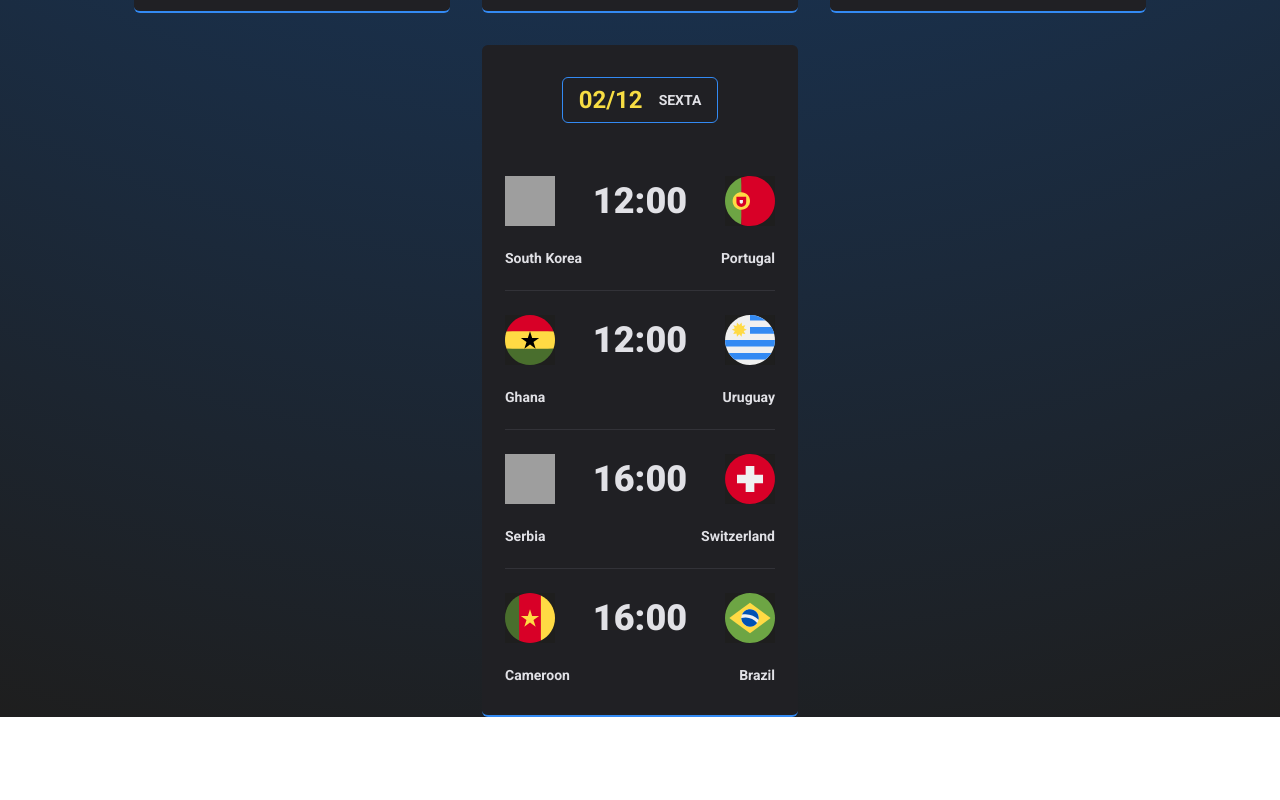
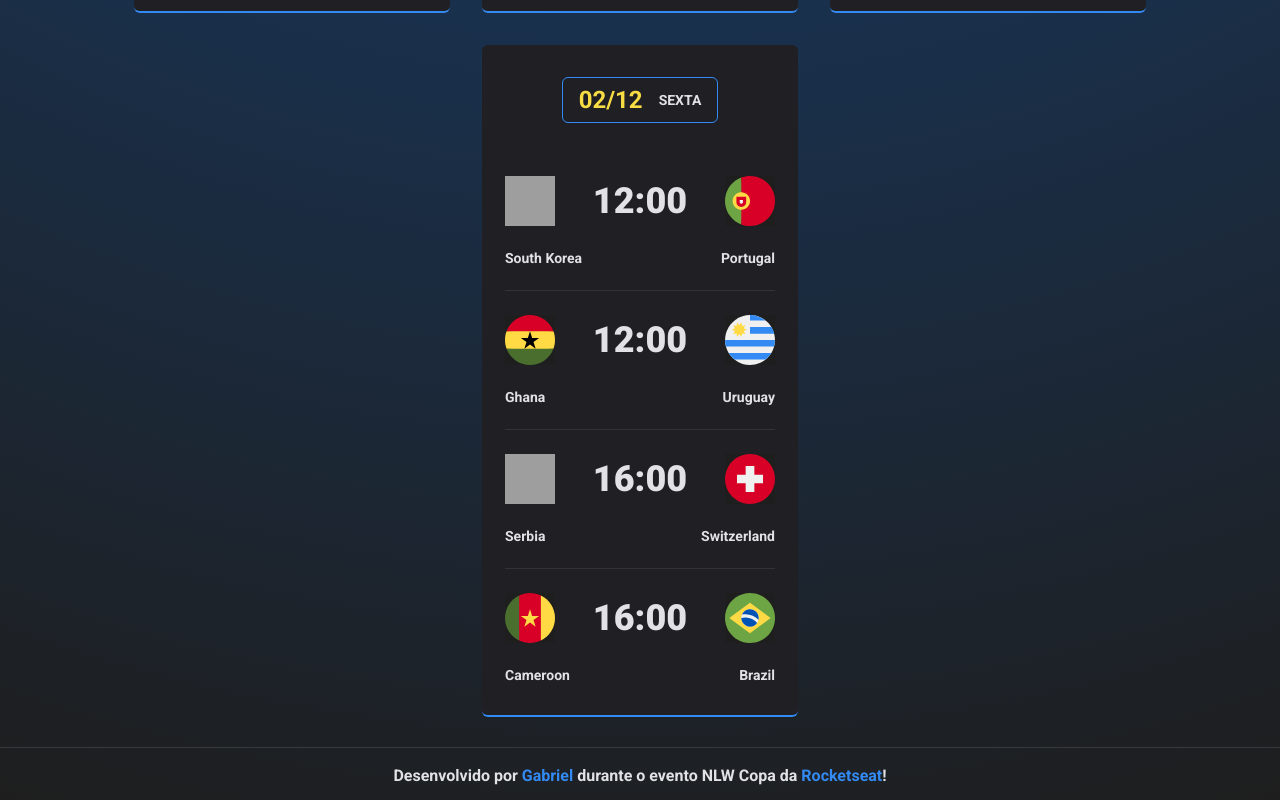
Before and after one commit to gabrielovski/calendariodacopa, a plain HTML site: page index.html in a window 1280 px wide. Shown: the part 3140-3940 px from the top of the page. Before the commit the page ends 3857 px from the top, so only its background shows below. Drawn offline with Linux system fonts and the light colour scheme; grey boxes are pictures that could not be loaded.

Commit message:
add footer and change scrollbar style

```diff
--- a/index.html
+++ b/index.html
@@ -30,5 +30,13 @@
       <main id="cards"></main>
     </div>
     <script src="./main.js"></script>
+    <footer>
+      <p>
+        Desenvolvido por
+        <a href="https://github.com/gabrielovski" target="_blank">Gabriel</a>
+        durante o evento NLW Copa da
+        <a href="http://rocketseat.com.br" target="_blank">Rocketseat</a>!
+      </p>
+    </footer>
   </body>
 </html>
--- a/style.css
+++ b/style.css
@@ -94,6 +94,7 @@ header img {
   background: var(--card-bg-color);
   border-bottom: 2px solid var(--card-color-primary);
   border-radius: 6px;
+  opacity: 0;
 }
 
 .card h2 {
@@ -171,6 +172,20 @@ header img {
   animation: apeear 1.4s forwards;
 }
 
+a {
+  text-decoration: none;
+  color: var(--card-color-primary);
+}
+
+footer {
+  text-align: center;
+  margin-top: 30px;
+  padding-top: 18px;
+  margin-bottom: 15px;
+  color: #e1e1e6;
+  border-top: 1px solid #e1e1e621;
+}
+
 @keyframes apeear {
   0% {
     transform: translateY(-50px);
@@ -190,3 +205,25 @@ header img {
     max-width: 1200px;
   }
 }
+
+/* width */
+::-webkit-scrollbar {
+  width: 7px;
+}
+
+/* Track */
+::-webkit-scrollbar-track {
+  background: #1e1e1e;
+  opacity: 0%;
+}
+
+/* Handle */
+::-webkit-scrollbar-thumb {
+  background: #2f2e2e;
+  border-radius: 10px;
+}
+
+/* Handle on hover */
+::-webkit-scrollbar-thumb:hover {
+  background: #3e3c3c;
+}
```
